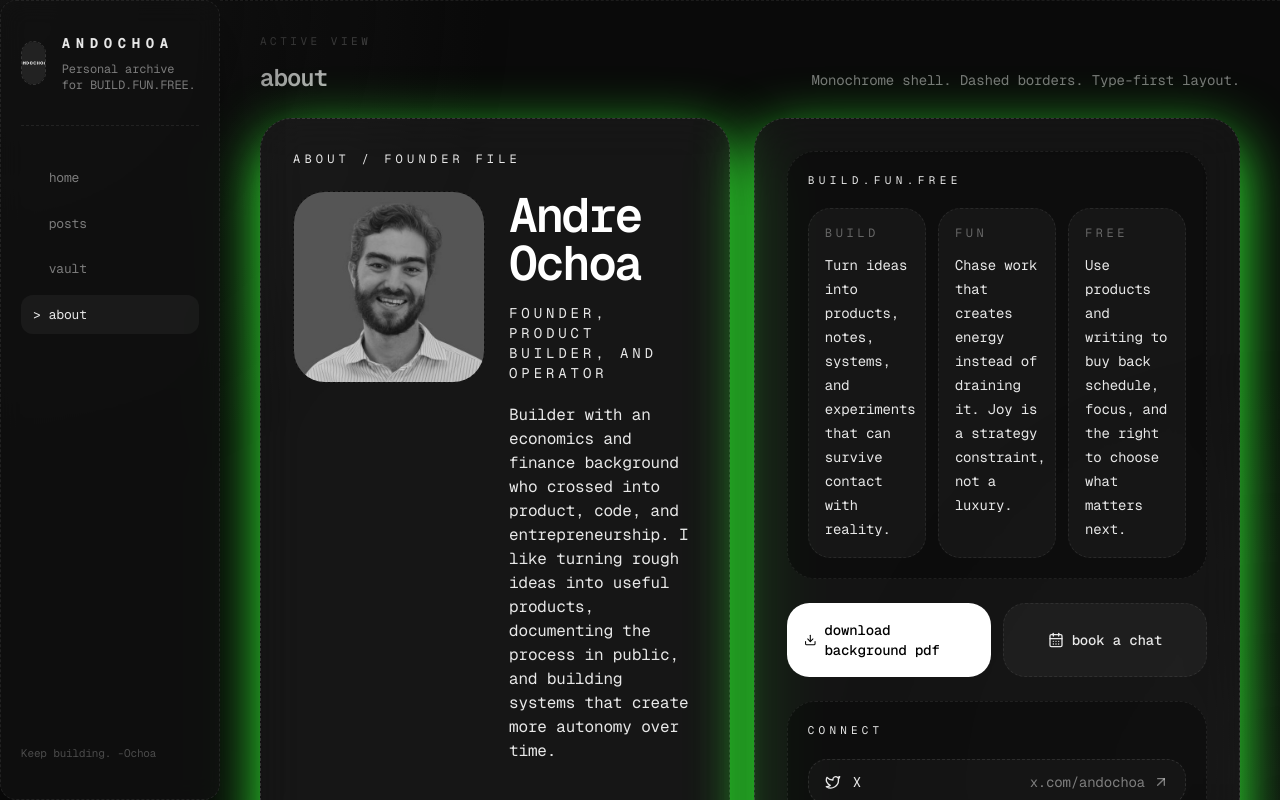
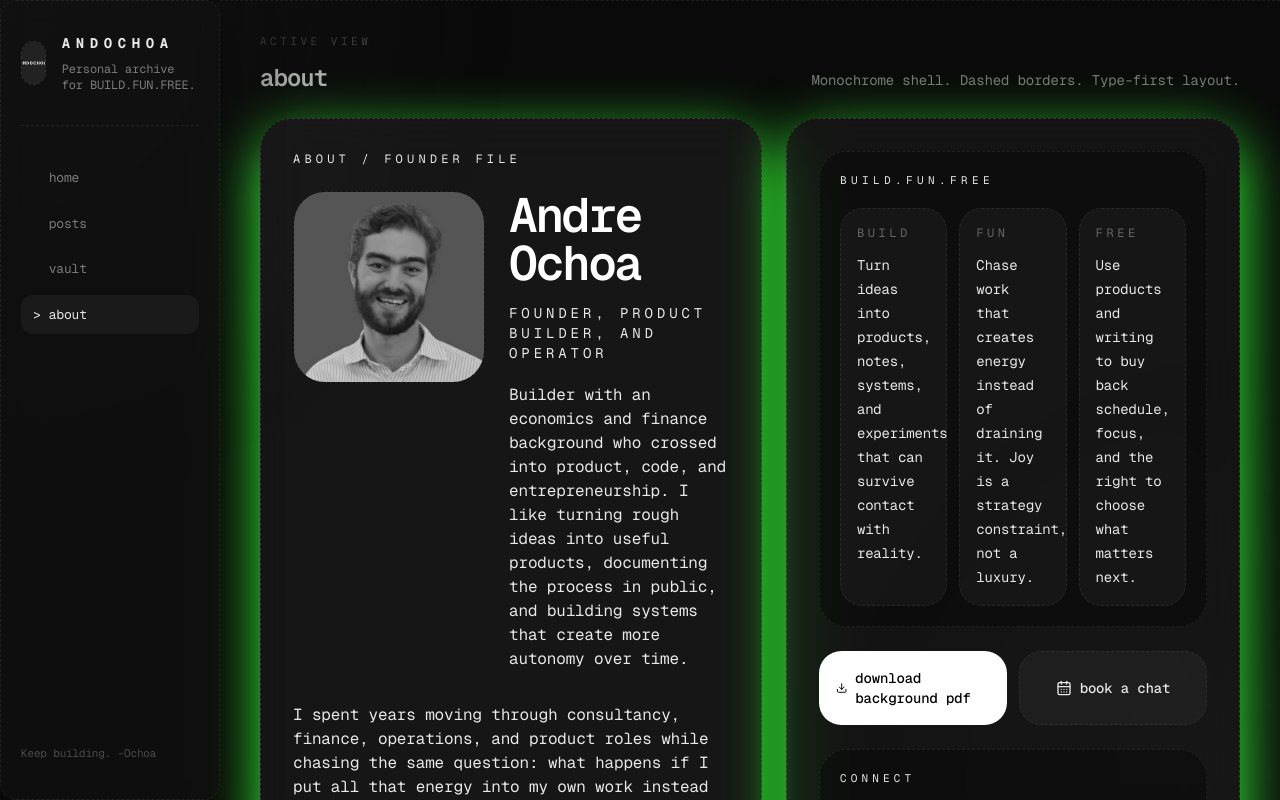
Before and after one commit to bravura-studio/andochoa.com, a Next.js app: page /about in a window 1280 px wide. Shown: the top 800 px of the page. Built offline with nearby package versions, Linux system fonts and the light colour scheme.

Commit message:
fix(about): constrain top section on mobile
Co-Authored-By: Paperclip <noreply@paperclip.ing>

```diff
--- a/app/about/page.tsx
+++ b/app/about/page.tsx
@@ -20,10 +20,10 @@ export const metadata = buildPageMetadata({
 export default function AboutPage() {
   return (
     <div className="space-y-6">
-      <section className="grid gap-6 xl:grid-cols-[1.05fr_0.95fr]">
-        <div className="rounded-[2rem] border border-dashed border-white/15 bg-white/[0.05] p-6 shadow-terminal backdrop-blur-xl sm:p-8">
+      <section className="grid max-w-full gap-6 xl:grid-cols-[1.05fr_0.95fr]">
+        <div className="min-w-0 max-w-full rounded-[2rem] border border-dashed border-white/15 bg-white/[0.05] p-6 shadow-terminal backdrop-blur-xl sm:p-8">
           <p className="text-xs uppercase tracking-[0.35em] text-white/42">about / founder file</p>
-          <div className="mt-6 flex flex-col gap-6 lg:flex-row lg:items-start">
+          <div className="mt-6 flex max-w-full flex-col gap-6 lg:flex-row lg:items-start">
             <div className="relative h-40 w-40 shrink-0 overflow-hidden rounded-[2rem] border border-dashed border-white/16 bg-black/40 sm:h-48 sm:w-48">
               <Image
                 alt="Andre Ochoa portrait"
@@ -34,9 +34,9 @@ export default function AboutPage() {
                 src="/profile.jpg"
               />
             </div>
-            <div className="min-w-0">
+            <div className="min-w-0 max-w-full">
               <h1 className="text-3xl font-semibold tracking-[-0.05em] text-white sm:text-5xl">{cvProfile.name}</h1>
-              <p className="mt-4 text-sm uppercase tracking-[0.28em] text-white/42">{cvProfile.title}</p>
+              <p className="mt-4 break-words text-sm uppercase tracking-[0.28em] text-white/42">{cvProfile.title}</p>
               <p className="mt-5 max-w-2xl text-sm leading-7 text-white/62 sm:text-base">{cvProfile.summary}</p>
             </div>
           </div>
@@ -50,7 +50,7 @@ export default function AboutPage() {
           </div>
         </div>
 
-        <div className="rounded-[2rem] border border-dashed border-white/15 bg-white/[0.045] p-6 shadow-terminal backdrop-blur-xl sm:p-8">
+        <div className="min-w-0 max-w-full rounded-[2rem] border border-dashed border-white/15 bg-white/[0.045] p-6 shadow-terminal backdrop-blur-xl sm:p-8">
           <div className="rounded-[1.75rem] border border-dashed border-white/12 bg-black/35 p-5">
             <p className="text-[11px] uppercase tracking-[0.4em] text-white/38">build.fun.free</p>
             <div className="mt-5 grid gap-3 sm:grid-cols-3">
@@ -102,17 +102,17 @@ export default function AboutPage() {
 
                 return (
                   <Link
-                    className="flex items-center justify-between gap-3 rounded-[1.2rem] border border-dashed border-white/10 bg-white/[0.03] px-4 py-3 text-sm text-white/72 transition hover:border-white/20 hover:bg-white/[0.06] hover:text-white"
+                    className="flex min-w-0 max-w-full items-center justify-between gap-3 rounded-[1.2rem] border border-dashed border-white/10 bg-white/[0.03] px-4 py-3 text-sm text-white/72 transition hover:border-white/20 hover:bg-white/[0.06] hover:text-white"
                     href={link.href}
                     key={link.href}
                     rel="noreferrer"
                     target="_blank"
                   >
-                    <span className="inline-flex items-center gap-3">
+                    <span className="inline-flex min-w-0 items-center gap-3">
                       <Icon className="h-4 w-4 text-white/48" />
                       <span>{link.label}</span>
                     </span>
-                    <span className="inline-flex items-center gap-2 text-white/45">
+                    <span className="inline-flex min-w-0 break-all text-right text-white/45">
                       {link.value}
                       <ArrowUpRight className="h-4 w-4" />
                     </span>
```
